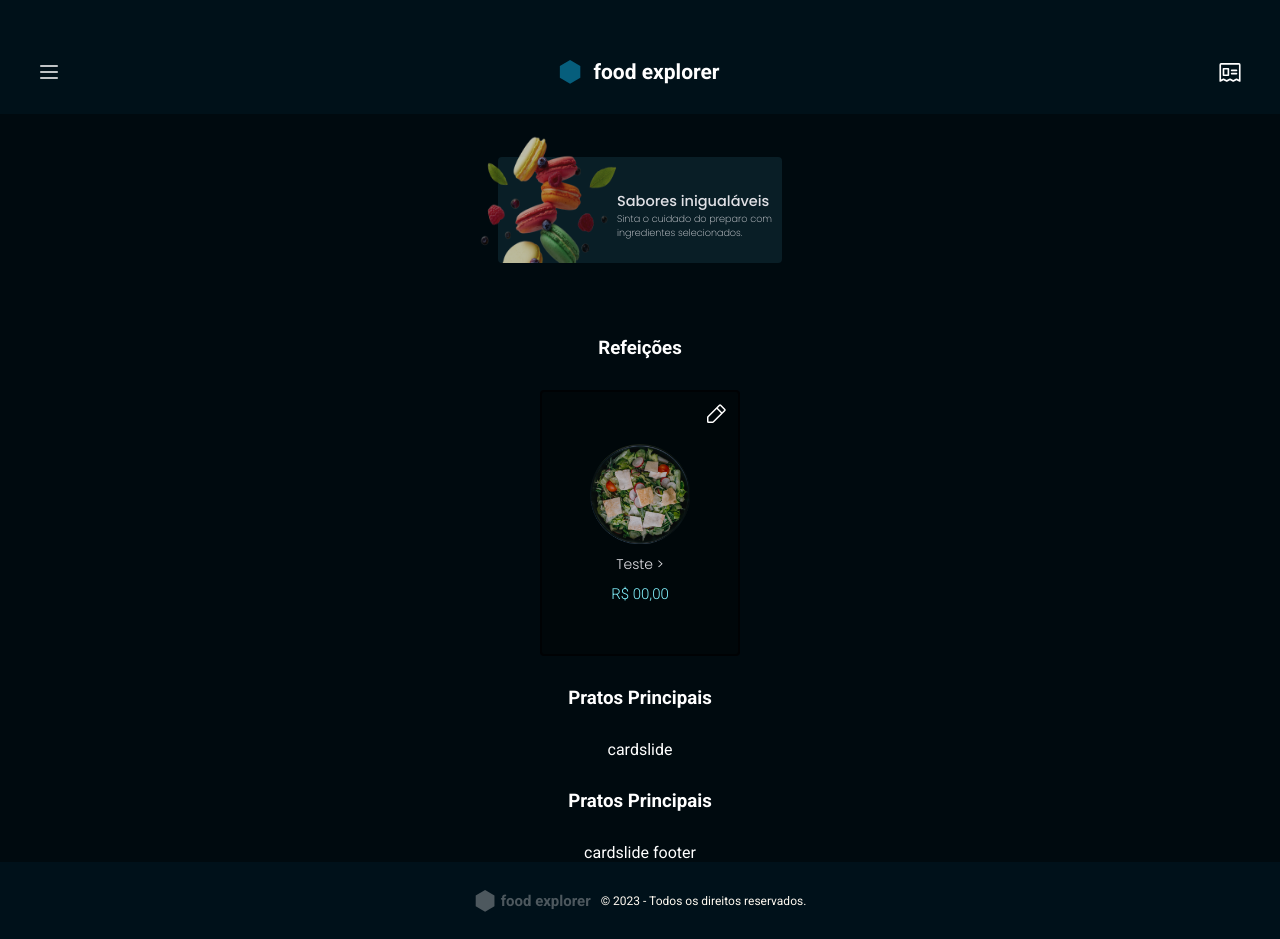
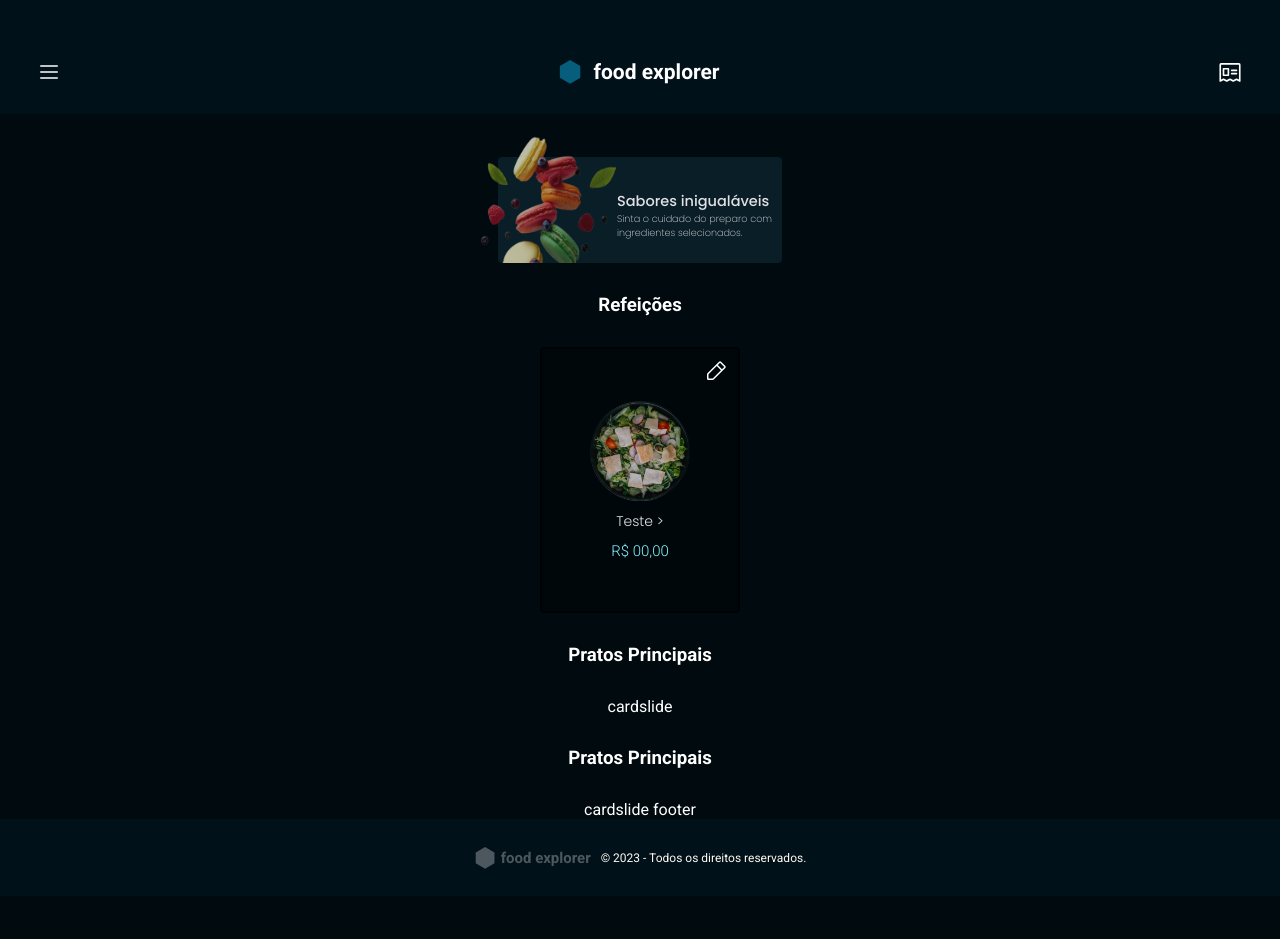
Before and after one commit to loren175/front-food-explorer, a React (Vite) app: page / in a window 1280 px wide. After the commit the page ends 896 px from the top, so only its background shows below. Built offline with nearby package versions, Linux system fonts and the light colour scheme.

Commit message:
adjust at margin on banner

```diff
--- a/src/pages/Home/styles.js
+++ b/src/pages/Home/styles.js
@@ -14,7 +14,7 @@ export const Container = styled.div`
     color: ${({ theme }) => theme.COLORS.LIGHT_300};
     width: 284px;
     height: 106px;
-    margin: 43px;
+    margin-top: 43px;
     border-radius: 4px;
   }
 
```
